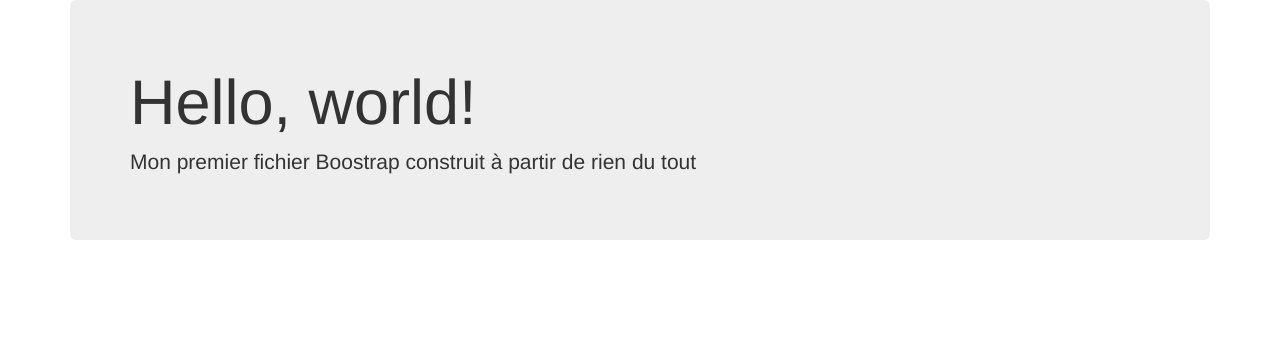
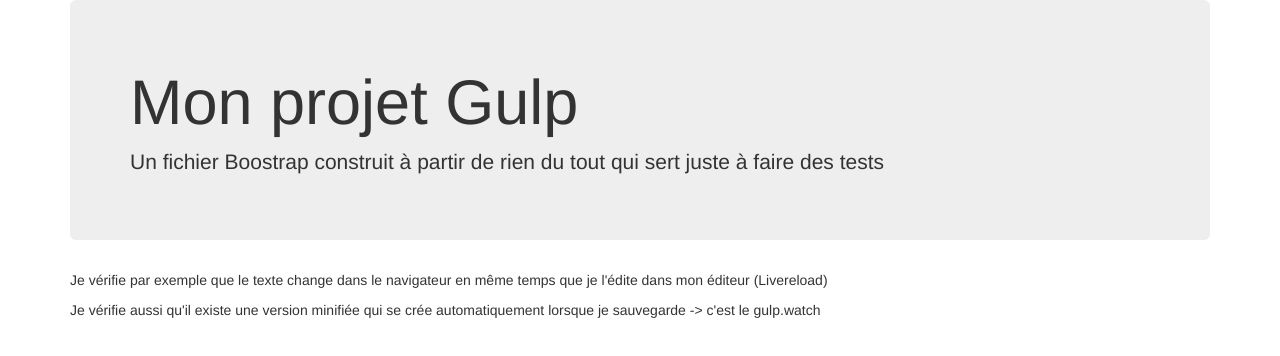
Before and after one commit to NicolasBrosse/projet-gulp, a website: page app/index.html in a window 1280 px wide. Drawn offline with nearby package versions, Linux system fonts and the light colour scheme.

Commit message:
detail dans l'index

```diff
--- a/app/index.html
+++ b/app/index.html
@@ -7,22 +7,17 @@
 	<link rel="stylesheet" media="screen" href="https://cdnjs.cloudflare.com/ajax/libs/twitter-bootstrap/3.3.5/css/bootstrap.min.css">
 
 	<title>Mon premier fichier gulp/bootstrap</title>
-
-	<!--  -->
-
-	<style>
-
-	</style>
-
 </head>
 
 <body>
 
 	<div class="container">
         <div class="jumbotron">
-          <h1>Hello, world!</h1>
-          <p>Mon premier fichier Boostrap construit à partir de rien du tout</p>
+          <h1>Mon projet Gulp</h1>
+          <p>Un fichier Boostrap construit à partir de rien du tout qui sert juste à faire des tests</p>
         </div>
+        <p>Je vérifie par exemple que le texte change dans le navigateur en même temps que je l'édite dans mon éditeur (Livereload)</p>
+        <p>Je vérifie aussi qu'il existe une version minifiée qui se crée automatiquement lorsque je sauvegarde -> c'est le gulp.watch</p>
 	</div>
 
 	<script src="https://cdnjs.cloudflare.com/ajax/libs/jquery/1.11.3/jquery.min.js"></script>
```
Also changed, not shown: dist/index-mini.html (added).
